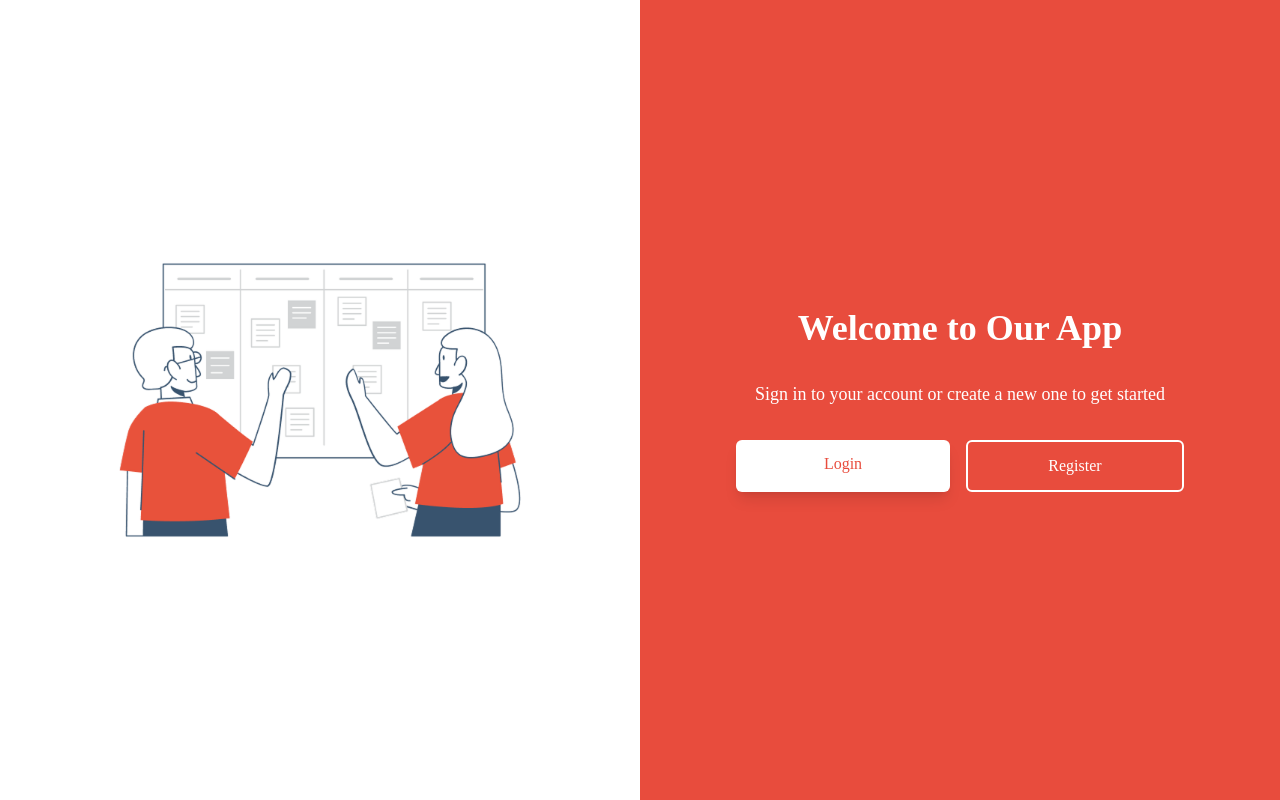
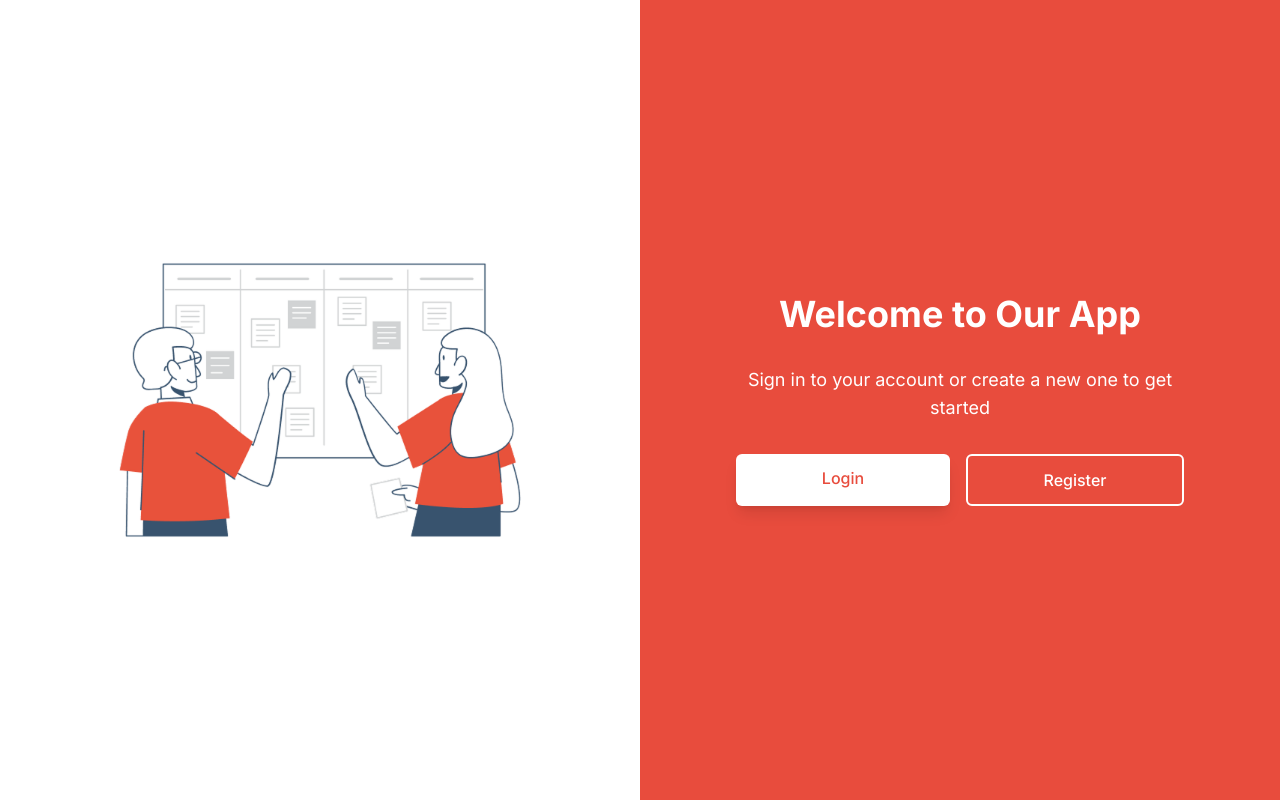
Before and after one commit to ALANABEL322/maquetaN60, a React (Vite) app: page / in a window 1280 px wide. Built offline with nearby package versions, Linux system fonts and the light colour scheme; what tailwindcss-radix would draw is missing.

Commit message:
fix font

```diff
--- a/src/globals.css
+++ b/src/globals.css
@@ -4,6 +4,6 @@
 
 @layer base {
   :root {
-    font-family: 'Inter', system-ui, sans-serif;
+    font-family: 'Inter' !important;
   }
 }
--- a/src/index.css
+++ b/src/index.css
@@ -81,6 +81,7 @@
     @apply border-border;
   }
   body {
-    @apply bg-background font-sans;
+    @apply bg-background;
+    font-family: 'Inter', sans-serif !important;
   }
 }
```
Also changed, not shown: 1 other file (tests, documents, lock files or other folders).
